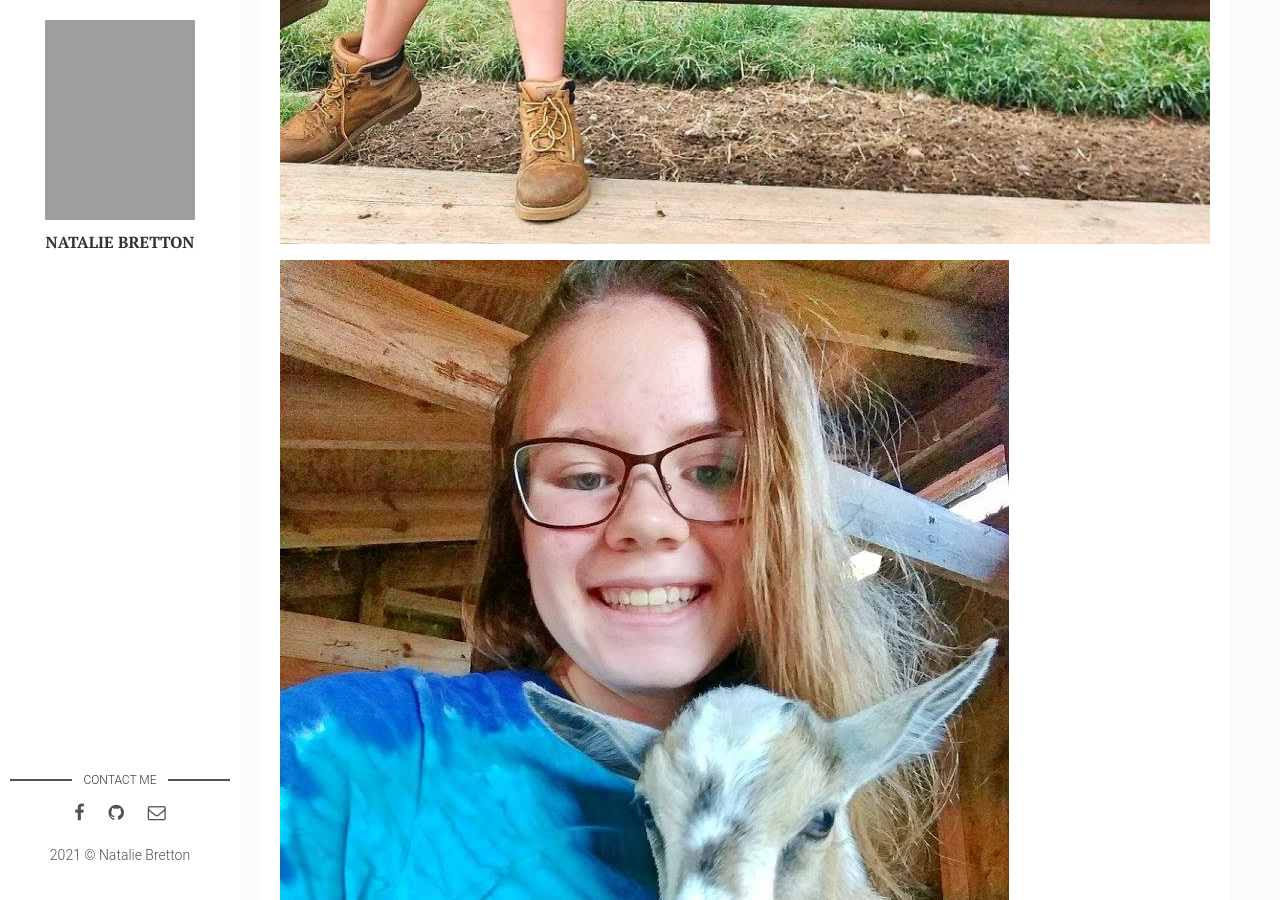
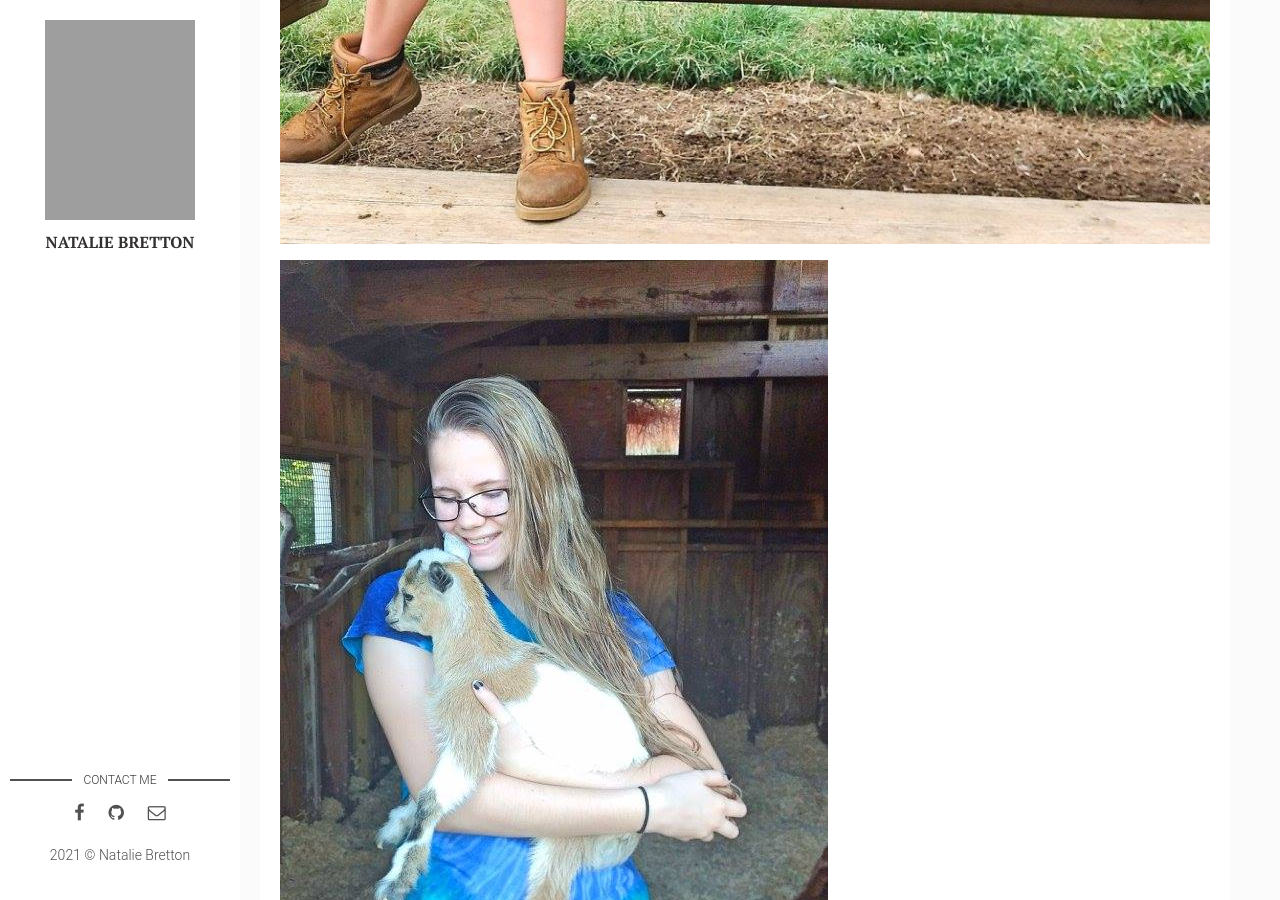
Before and after one commit to natgrrl/natgrrl.github.io, a Jekyll site: the page built from _posts/2015-06-16-bbg.markdown, in a window 1280 px wide and 900 px high, scrolled down 4666 px. Built offline with Jekyll 4.4.1, drawn with Linux system fonts in a browser that asks for light colours; grey boxes are pictures that could not be loaded.

Commit message:
Update 2015-06-16-bbg.markdown

```diff
--- a/_posts/2015-06-16-bbg.markdown
+++ b/_posts/2015-06-16-bbg.markdown
@@ -26,8 +26,6 @@
 
 ![bbg8](http://natgrrl.github.io/assets/img/bbg8.jpg)
 
-![bbg9](http://natgrrl.github.io/assets/img/bbg9.jpg)
-
 ![bbg10](http://natgrrl.github.io/assets/img/bbg10.jpg)
 
 ![bbg11](http://natgrrl.github.io/assets/img/bbg11.jpg)
```
Also changed, not shown: other parts of _posts/2015-06-16-bbg.markdown (+0 -2 lines).
